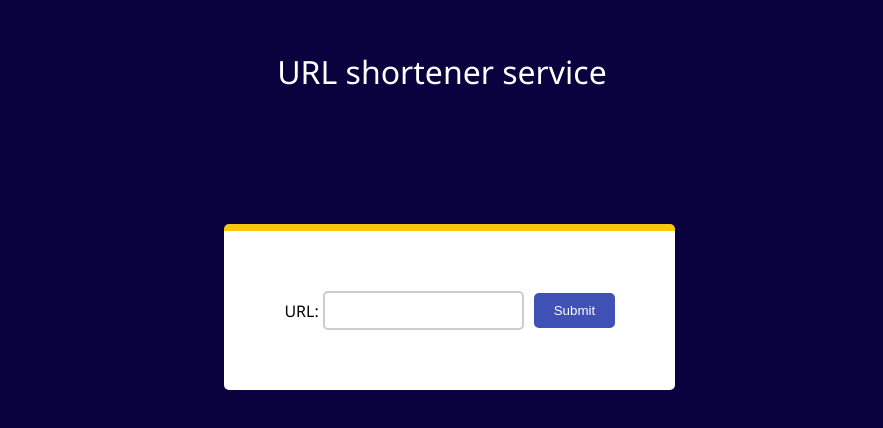
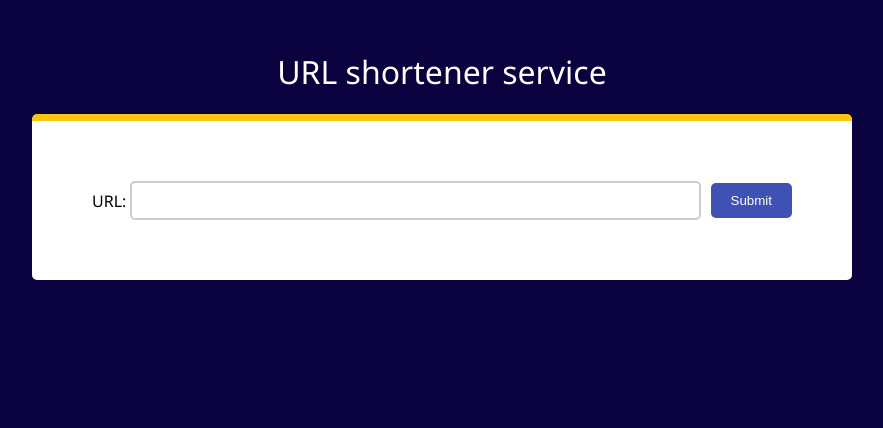
Before and after one commit to homosapien14/url-shortener-frontend, a React (Create React App) app: page / in a window 1280 px wide. Shown: the top 428 px of the page, without its empty margins (198-1081 px from the left). Built offline with nearby package versions, Linux system fonts and the light colour scheme.

Commit message:
spacing updated

```diff
--- a/src/App.js
+++ b/src/App.js
@@ -3,9 +3,13 @@ import UrlShortener from './components/UrlForm';
 
 function App() {
   return (
-    <div className="App">
-      <h1>URL shortener service</h1>
-      <UrlShortener/>
+    <div className="App text-center d-flex justify-content-center">
+      <div>
+        <h1>URL shortener service</h1>
+      </div>
+
+         <UrlShortener/>
+
     </div>
   );
 }
--- a/src/components/UrlForm.js
+++ b/src/components/UrlForm.js
@@ -7,7 +7,7 @@ function UrlShortener() {
   const handleSubmit = async (event) => {
     event.preventDefault();
     try {
-      const response = await fetch("https://url-shortener-backend-fptr.onrender.com/api/url/shorten", {
+      const response = await fetch("https://swapnil-shorturl.onrender.com/api/url/shorten", {
         method: "POST",
         headers: {
           "Content-Type": "application/json",
@@ -29,7 +29,7 @@ function UrlShortener() {
   };
 
   return (
-    <div className="url-shortener-container">
+    <div className="url-shortener-container ">
 
       <form className="url-shortener-form" onSubmit={handleSubmit}>
         <label className="url-label">URL: </label>
--- a/src/components/urlForm.css
+++ b/src/components/urlForm.css
@@ -1,10 +1,9 @@
 .url-shortener-container {
     font-family:'Segoe UI', Tahoma, Geneva, Verdana, sans-serif;
-    width: auto;
+    width: 700px;
     height: auto;
-    position: absolute;
-    left:33%;
-    top:28%;
+    /* position: absolute; */
+    margin:auto;
     background-color: #fff;
     padding:60px;
     border-radius: 5px;
```
